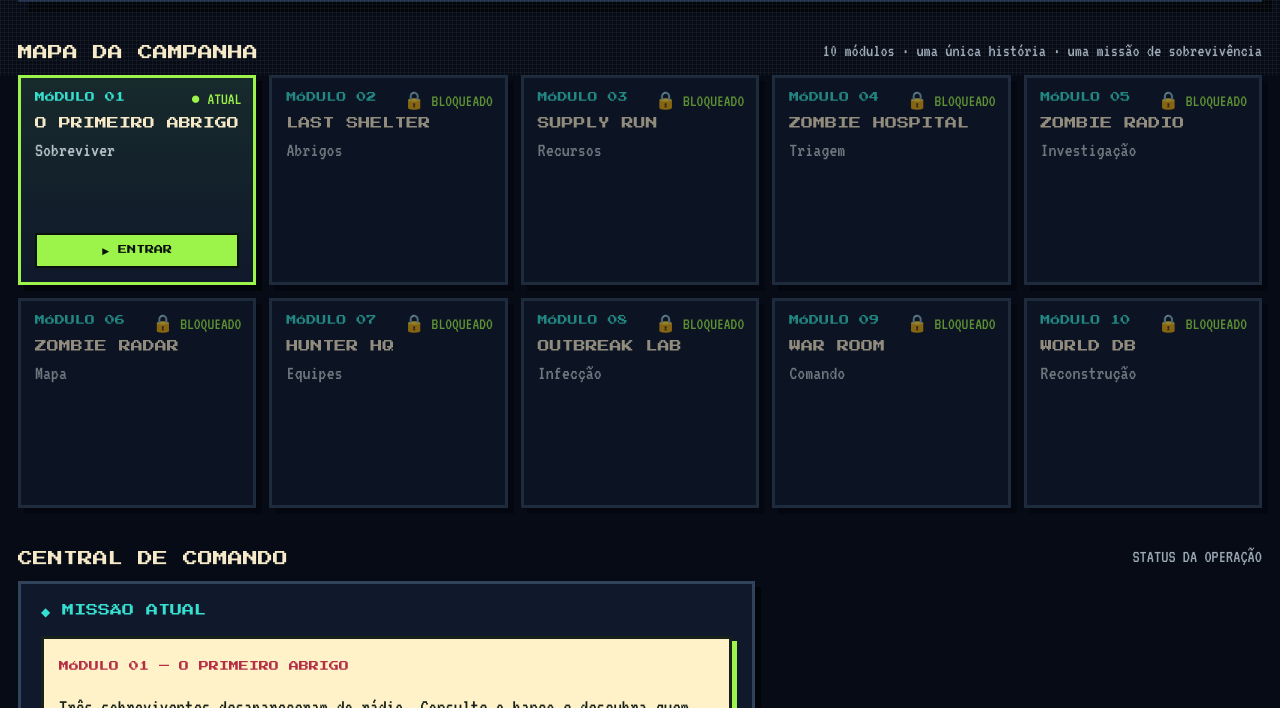
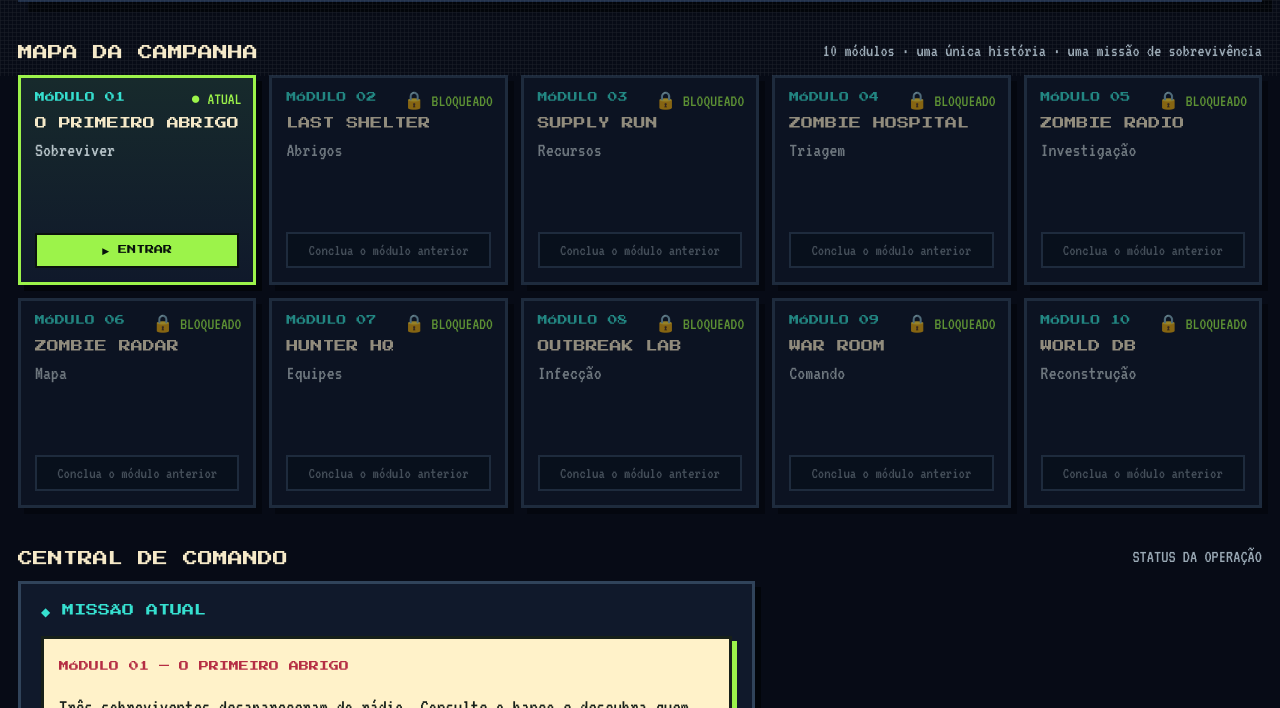
Before and after one commit to gersonklein/Zombie_SQL, a plain HTML site: page index.html in a window 1280 px wide. Shown: the part 724-1432 px from the top of the page. Drawn offline with Linux system fonts and the light colour scheme.

Commit message:
index.html

```diff
--- a/index.html
+++ b/index.html
@@ -75,6 +75,25 @@ a{color:inherit;text-decoration:none}
 
 @media(max-width:1000px){.campaign{grid-template-columns:repeat(2,1fr)}.command{grid-template-columns:1fr}.hero{min-height:570px}.hero-content{min-height:570px}}
 @media(max-width:600px){.shell{padding:10px}.topbar{position:static;height:auto;align-items:flex-start}.status{display:none}.hero{min-height:600px}.hero-content{min-height:600px;padding:28px 20px}.stamp{right:14px;top:14px}.campaign{grid-template-columns:1fr}.hero p{font-size:25px}.stats{grid-template-columns:1fr}}
+
+.locked-note{
+  position:absolute;
+  left:14px;
+  right:14px;
+  bottom:14px;
+  border:2px solid #30435a;
+  padding:8px 10px;
+  color:#72818b;
+  background:#0a1422;
+  font-size:16px;
+  text-align:center;
+}
+.module button{
+  position:absolute;
+  left:14px;
+  right:14px;
+  bottom:14px;
+}
 </style>
 </head>
 <body>
@@ -118,8 +137,8 @@ a{color:inherit;text-decoration:none}
     <div class="progress"><i></i></div>
     <div class="stats">
       <div class="stat"><b>01 → 02</b><span>Próxima etapa disponível</span></div>
-      <div class="stat"><b id="campaignXP">000</b><span>XP acumulado</span></div>
-      <div class="stat"><b id="campaignPct">0%</b><span>Campanha</span></div>
+      <div class="stat"><b>000</b><span>XP acumulado</span></div>
+      <div class="stat"><b>0%</b><span>Campanha</span></div>
     </div>
   </div>
 
@@ -148,49 +167,69 @@ const modules = [
 ];
 const root=document.getElementById("modules");
 
-function isCompleted(n){
-  return localStorage.getItem(`zombieApocalypse.module${String(n).padStart(2,"0")}.completed`) === "true";
+/*
+  SISTEMA ÚNICO DE PROGRESSÃO
+  ---------------------------
+  Cada módulo grava:
+    zombieApocalypse.moduleNN.completed = "true"
+
+  Exemplo:
+    module02.completed = true
+    => módulo 03 fica disponível.
+
+  O index NÃO usa mais "locked" fixo no array.
+*/
+
+function completed(moduleNumber){
+  return localStorage.getItem(
+    `zombieApocalypse.module${String(moduleNumber).padStart(2,"0")}.completed`
+  ) === "true";
 }
 
-function getState(index){
-  // O módulo 01 sempre inicia disponível.
-  if(index === 0) return "active";
+function getModuleState(moduleNumber){
+  if(moduleNumber === 1) return "active";
 
-  // Um módulo só fica disponível quando o anterior foi concluído.
-  if(isCompleted(index)) return "available";
-  return "locked";
+  // O módulo N é liberado quando o módulo anterior terminou.
+  return completed(moduleNumber - 1) ? "available" : "locked";
 }
 
-modules.forEach((m, index)=>{
-  const el=document.createElement("article");
-  const state=getState(index);
-  el.className="module "+(state==="active"?"active ":"")+(state==="locked"?"locked":"");
+modules.forEach((m)=>{
+  const moduleNumber = Number(m[0]);
+  const state = getModuleState(moduleNumber);
+
+  const el = document.createElement("article");
+  el.className =
+    "module " +
+    (state === "active" ? "active " : "") +
+    (state === "locked" ? "locked" : "");
 
   const stateLabel =
-    state==="active" ? "● ATUAL" :
-    state==="available" ? "● DISPONÍVEL" :
-    "🔒 BLOQUEADO";
+    state === "active"
+      ? "● ATUAL"
+      : state === "available"
+        ? "● DISPONÍVEL"
+        : "🔒 BLOQUEADO";
 
   el.innerHTML =
-    `<div class="num">MÓDULO ${m[0]}</div>`+
-    `<div class="state">${stateLabel}</div>`+
-    `<h3>${m[1]}</h3><p>${m[2]}</p>`+
-    (state==="locked" ? "" : `<button onclick="location.href='${m[3]}'">▶ ENTRAR</button>`);
+    `<div class="num">MÓDULO ${m[0]}</div>` +
+    `<div class="state">${stateLabel}</div>` +
+    `<h3>${m[1]}</h3>` +
+    `<p>${m[2]}</p>` +
+    (
+      state === "locked"
+        ? `<div class="locked-note">Conclua o módulo anterior</div>`
+        : `<button type="button" data-module="${m[3]}">▶ ENTRAR</button>`
+    );
+
+  if(state !== "locked"){
+    const button = el.querySelector("button");
+    button.addEventListener("click", ()=>{
+      window.location.href = m[3];
+    });
+  }
 
   root.appendChild(el);
 });
-
-const currentModule = Math.min(
-  10,
-  Math.max(1, parseInt(localStorage.getItem("zombieApocalypse.currentModule") || "1", 10))
-);
-const xp = localStorage.getItem("zombieApocalypse.xp") || "0";
-const completedCount = Array.from({length:10}, (_,i)=>isCompleted(i+1)).filter(Boolean).length;
-const pct = Math.round((completedCount / 10) * 100);
-
-document.getElementById("campaignModule").textContent = `${String(currentModule).padStart(2,"0")} / 10`;
-document.getElementById("campaignXP").textContent = String(xp).padStart(3,"0");
-document.getElementById("campaignPct").textContent = `${pct}%`;
 </script>
 </body>
 </html>
```
